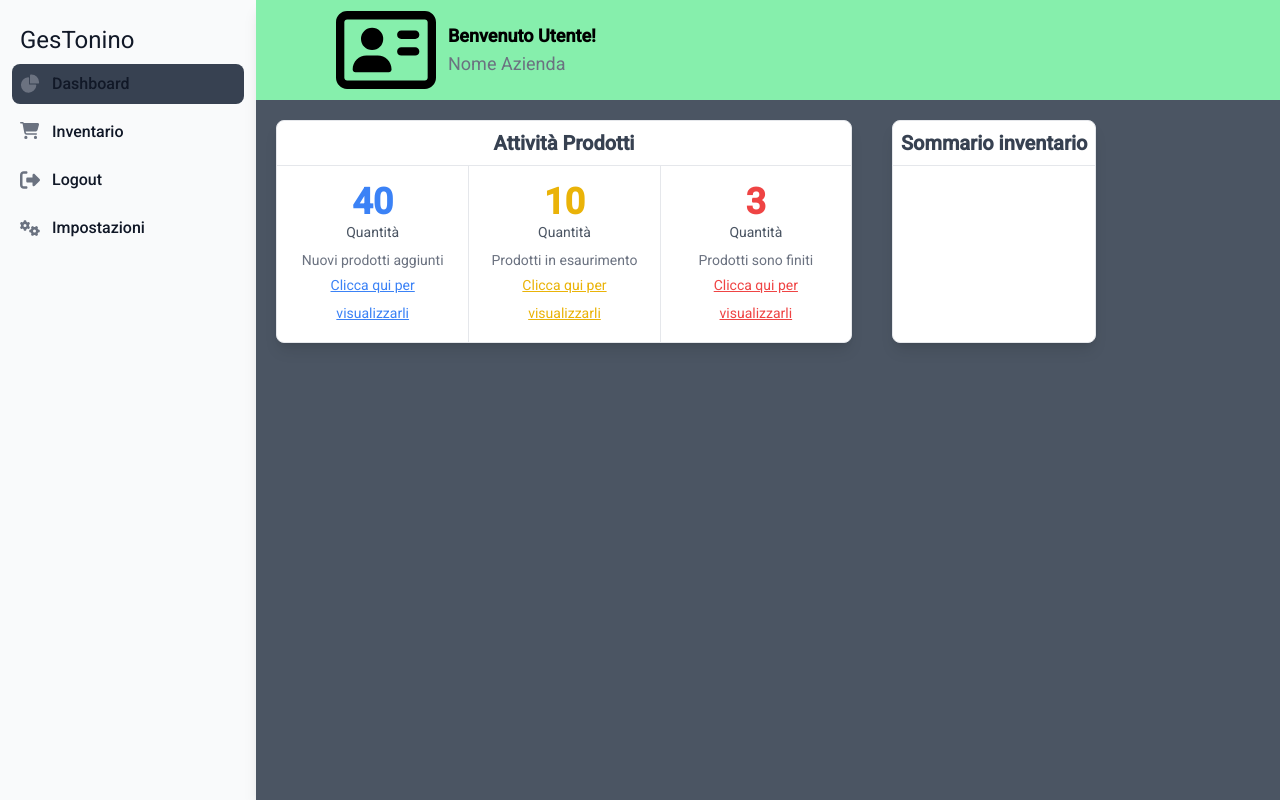
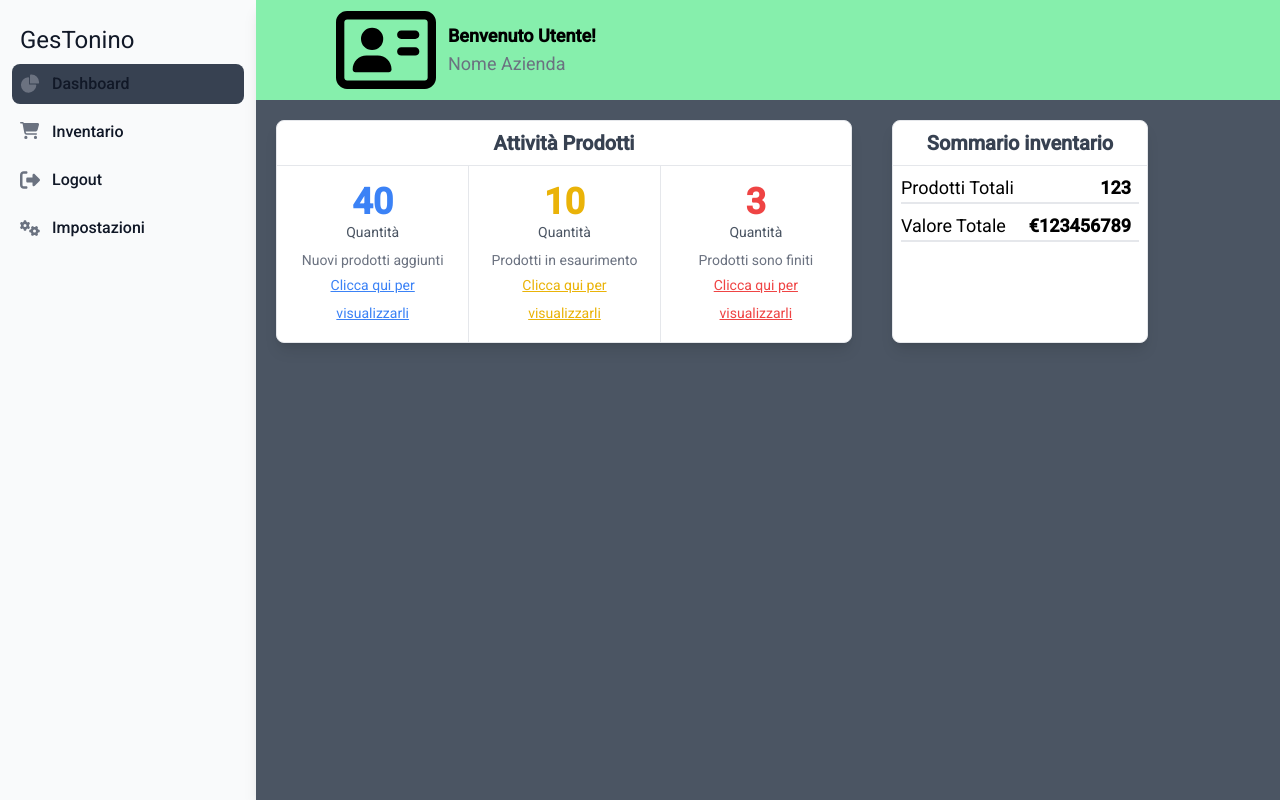
Before and after one commit to Shadowz-git/GesTonino, an Angular app in the folder frontend/: page /gestionale in a window 1280 px wide. Built offline with nearby package versions, Linux system fonts and the light colour scheme.

Commit message:
Proseguono i lavori sul design della dashboard, creato componente per i grafici perla ma donna

```diff
--- /dev/null
+++ b/frontend/src/app/gestionale/components/dashboardchart/dashboardchart.component.html
@@ -0,0 +1 @@
+<p>dashboardchart works!</p>
--- a/frontend/src/app/gestionale/dashboard/dashboard.component.html
+++ b/frontend/src/app/gestionale/dashboard/dashboard.component.html
@@ -9,8 +9,10 @@
       <p class="text-gray-500">Nome Azienda</p>
     </div>
   </div>
-  <div class="flex">
-    <div class="m-5 max-w-xl bg-white shadow-lg rounded-lg border border-gray-200">
+
+  <div class="flex w-full">
+    <!--Attività prodotti-->
+    <div class="m-5 w-3/4 max-w-xl bg-white shadow-lg rounded-lg border border-gray-200">
       <h1 class="text-xl font-bold text-gray-700 text-center border-b p-2">Attività Prodotti</h1>
       <div class="grid grid-cols-3 divide-x divide-gray-200">
         <!-- Nuovi -->
@@ -28,7 +30,6 @@
           <p class="text-sm text-gray-500 mt-2">Prodotti in esaurimento</p>
           <a href="#" class="text-yellow-500 underline m-auto text-sm">Clicca qui per visualizzarli</a>
         </div>
-
         <!-- Non Disponibili -->
         <div class="p-4 text-center">
           <p class="text-red-500 text-4xl font-bold">3</p>
@@ -38,10 +39,21 @@
         </div>
       </div>
     </div>
-
-    <div class="m-5 max-w-xl bg-white shadow-lg rounded-lg border border-gray-200 mr-10">
+    <!--Sommario inventario-->
+    <div class="m-5 min-w-64 w-1/4 bg-white shadow-lg rounded-lg border border-gray-200 mr-10">
       <h1 class="text-xl font-bold text-gray-700 text-center border-b p-2 ">Sommario inventario</h1>
-    </div>
+      <div class="flex items-center border-b-2 m-2">
+        <p class="text-nowrap">Prodotti Totali</p>
+        <div class="flex-auto w-5"></div>
+        <p class="mr-2 font-bold">123</p>
+      </div>
+      <div class="flex items-center border-b-2 m-2">
+        <p class="text-nowrap ">Valore Totale</p>
+        <div class="flex-auto w-5"></div>
+        <p class="mr-2 font-bold">€123456789</p>
+      </div>
     </div>
 
+
+    </div>
 </body>
--- a/frontend/src/app/gestionale/dashboard/dashboard.component.ts
+++ b/frontend/src/app/gestionale/dashboard/dashboard.component.ts
@@ -1,8 +1,10 @@
 import { Component } from '@angular/core';
+import {DashboardchartComponent} from '../components/dashboardchart/dashboardchart.component';
 
 @Component({
   selector: 'app-dashboard',
   imports: [
+    DashboardchartComponent
   ],
   templateUrl: './dashboard.component.html',
   styleUrl: './dashboard.component.css'
```
Also changed, not shown: frontend/src/app/gestionale/components/dashboardchart/dashboardchart.component.ts (added, +11 -0 lines), frontend/src/app/gestionale/components/dashboardchart/dashboardchart.component.css (added), 1 other file (tests, documents, lock files or other folders).
